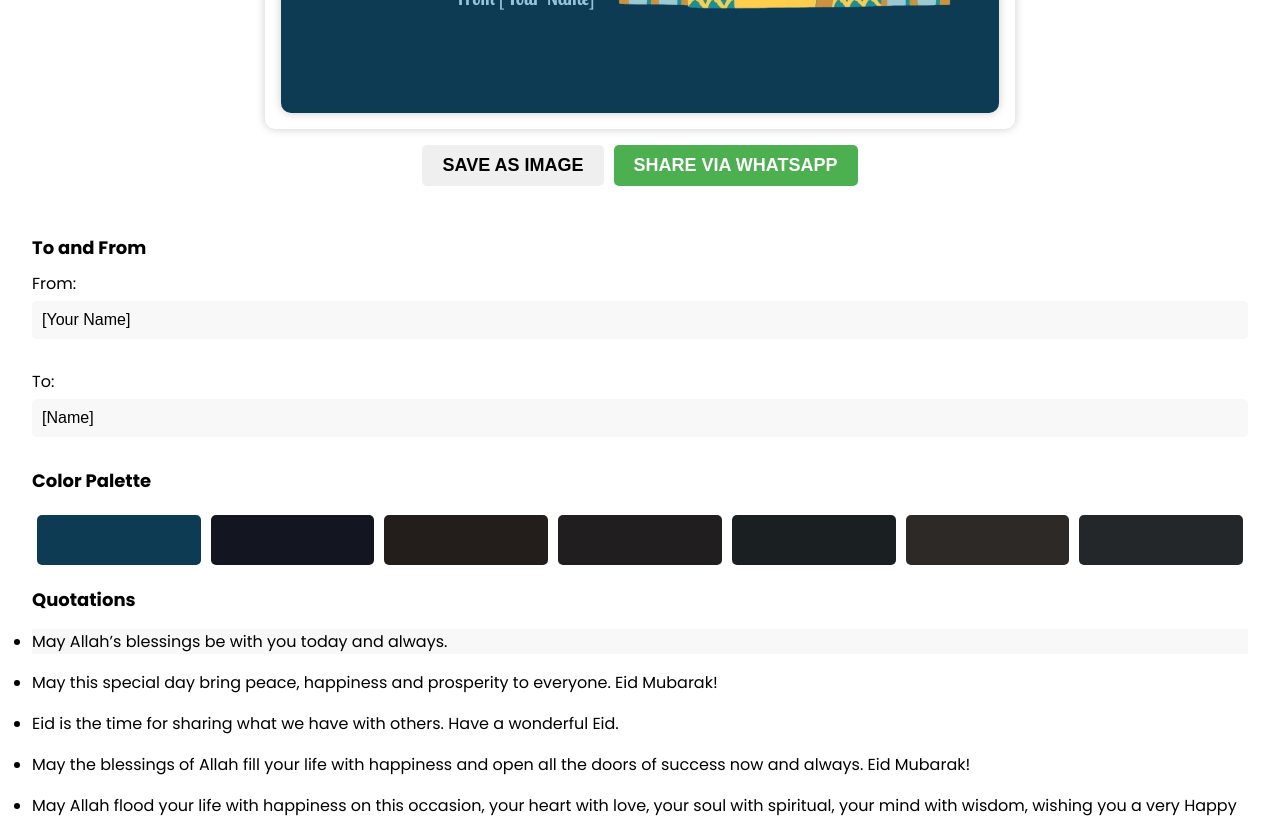
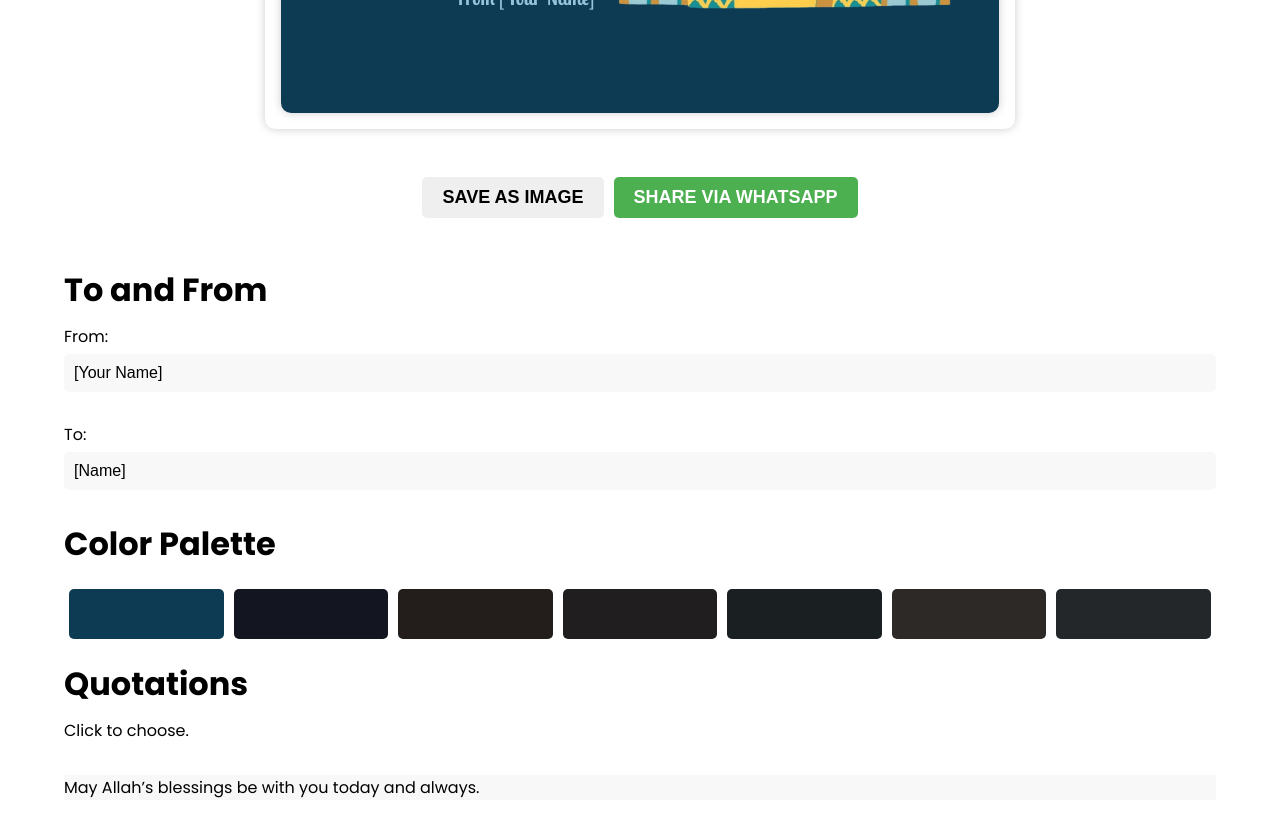
Before and after one commit to AA961/eid-cards, a Nuxt app: page / in a window 1280 px wide. Shown: the part 600-1418 px from the top of the page. Built offline with nearby package versions, Linux system fonts and the light colour scheme.

Commit message:
adding meta width

```diff
--- a/pages/index.vue
+++ b/pages/index.vue
@@ -84,6 +84,7 @@
                     </div>
                     <div class="quotation-picker">
                         <h3 class="quotation-picker__title">Quotations</h3>
+                        <p>Click to choose.</p>
                         <div class="quotation-items">
                             <ul>
                                 <li v-for="quotation in quotes" :key="quotation" class="quotation-item"
@@ -116,6 +117,15 @@ useSeoMeta(() => ({
     //   ogImage: 'https://example.com/images/og-image.jpg',
     //   twitterCard: 'summary_large_image'
 }));
+
+useHead({
+    meta: [
+        {
+            name: 'viewport',
+            content: 'width=1024'
+        }
+    ]
+})
 
 let edit = reactive({
     isEditCardHeading: false,
@@ -203,9 +213,17 @@ const saveCardAsImage = () => {
 }
 
 const sendOnWA = async () => {
-    const image = await saveCardAsImage();
-    const whatsappUrl = `whatsapp://send?text=${encodeURIComponent('Check out my Eid card!')}&image=${encodeURIComponent(image)}`;
-    window.location.href = whatsappUrl;
+
+    const cardPreview = document.querySelector('.card-wrapper');
+    html2canvas(cardPreview).then(canvas => {
+        const image = canvas.toDataURL('image/png');
+        // const link = document.createElement('a');
+        // link.download = 'eid-card.png';
+        // link.href = image;
+        // link.click();
+        const whatsappUrl = `whatsapp://send?text=${encodeURIComponent('Check out my Eid card!')}&image=${encodeURIComponent(image)}`;
+        window.location.href = whatsappUrl;
+    });
 }
 
 
@@ -294,6 +312,7 @@ const sendOnWA = async () => {
 
 .control-area {
     font-family: 'Poppins', sans-serif;
+    padding: 2rem;
 
 }
 
@@ -313,7 +332,7 @@ const sendOnWA = async () => {
 .color-picker__title,
 .quotation-picker__title,
 .name-inputs__title {
-    font-size: 18px;
+    font-size: 32px;
     margin: 0 0 10px;
 }
 
@@ -325,8 +344,9 @@ const sendOnWA = async () => {
 .quotation-items {
     ul {
         li {
-            margin: 1rem auto;
+            margin: 2rem auto;
             cursor: pointer;
+            list-style-type: none;
         }
     }
 }
```
Also changed, not shown: app.vue (line endings or trailing spaces).
